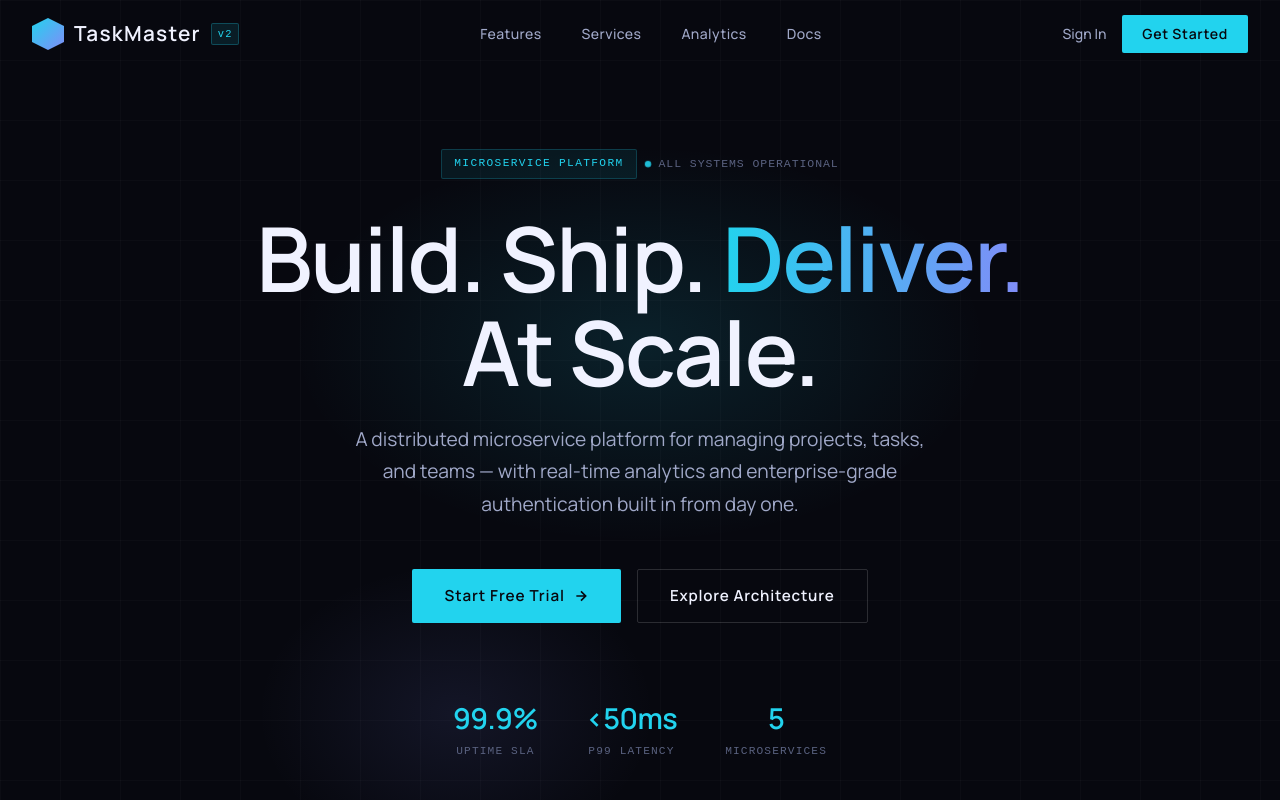
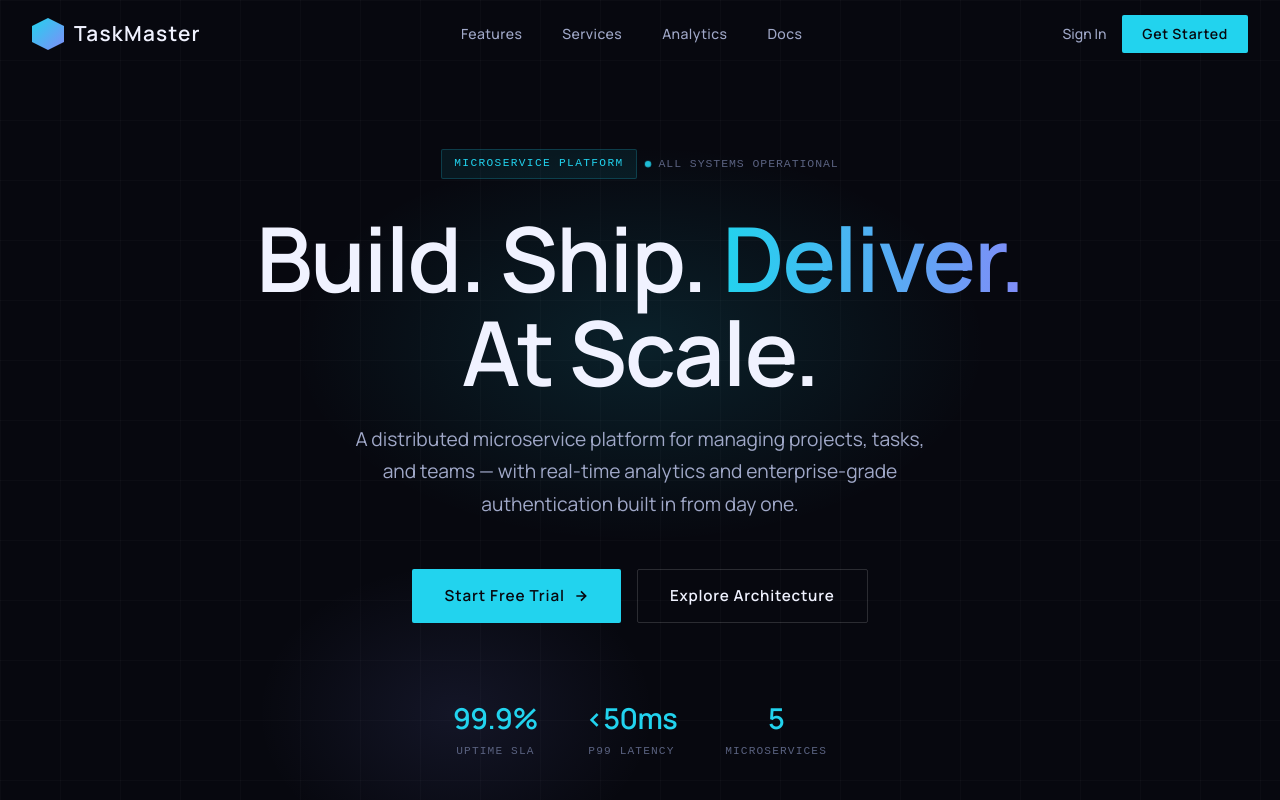
Before and after one commit to CTSE-TaskManagementSystem-2026/frontend-service, a Next.js app: page / in a window 1280 px wide. Shown: the top 800 px of the page. Built offline with nearby package versions, Linux system fonts and the light colour scheme.

Commit message:
feat: Add CI/CD for frontend deployment to AWS ECS and implement a new Navbar component.

```diff
--- a/app/components/Navbar.tsx
+++ b/app/components/Navbar.tsx
@@ -156,7 +156,7 @@ export default function Navbar() {
               }}
             />
             <span className="logo-text">TaskMaster</span>
-            <span className="logo-badge">v2</span>
+            {/* <span className="logo-badge">v2</span> */}
           </Link>
 
           {/* Desktop nav */}
@@ -199,8 +199,8 @@ export default function Navbar() {
                   style={{
                     transform:
                       menuOpen && i === 0 ? 'translateY(7px) rotate(45deg)'
-                      : menuOpen && i === 2 ? 'translateY(-7px) rotate(-45deg)'
-                      : menuOpen && i === 1 ? 'scaleX(0)' : 'none',
+                        : menuOpen && i === 2 ? 'translateY(-7px) rotate(-45deg)'
+                          : menuOpen && i === 1 ? 'scaleX(0)' : 'none',
                     opacity: menuOpen && i === 1 ? 0 : 1,
                   }}
                 />
```
